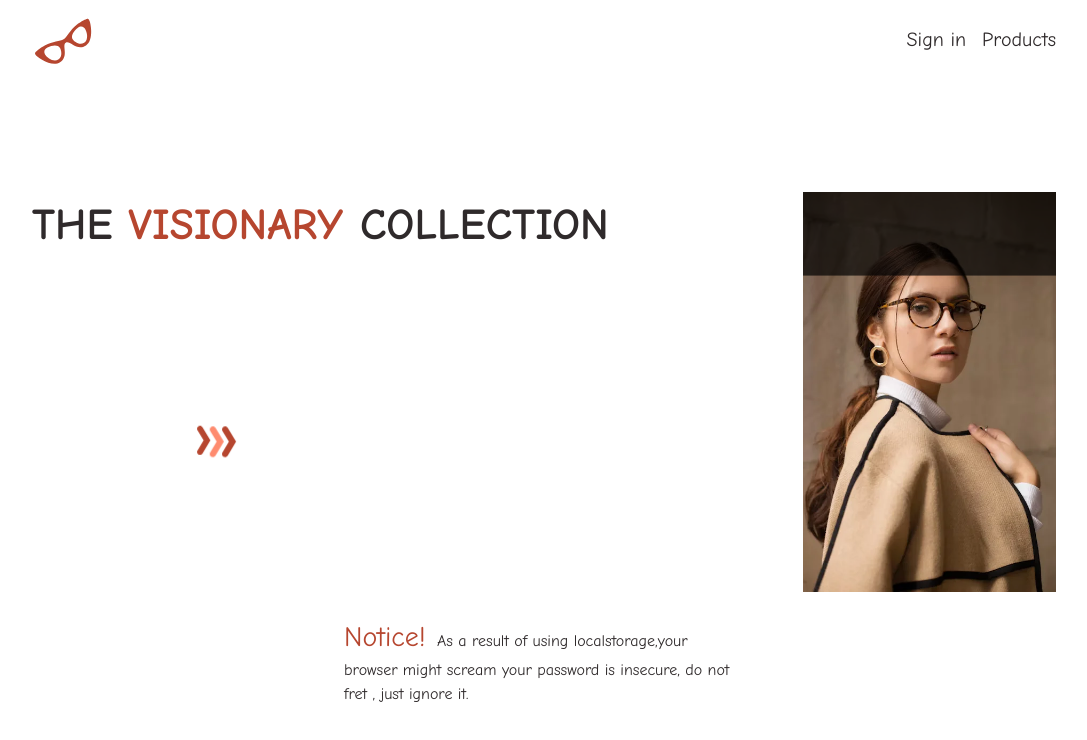
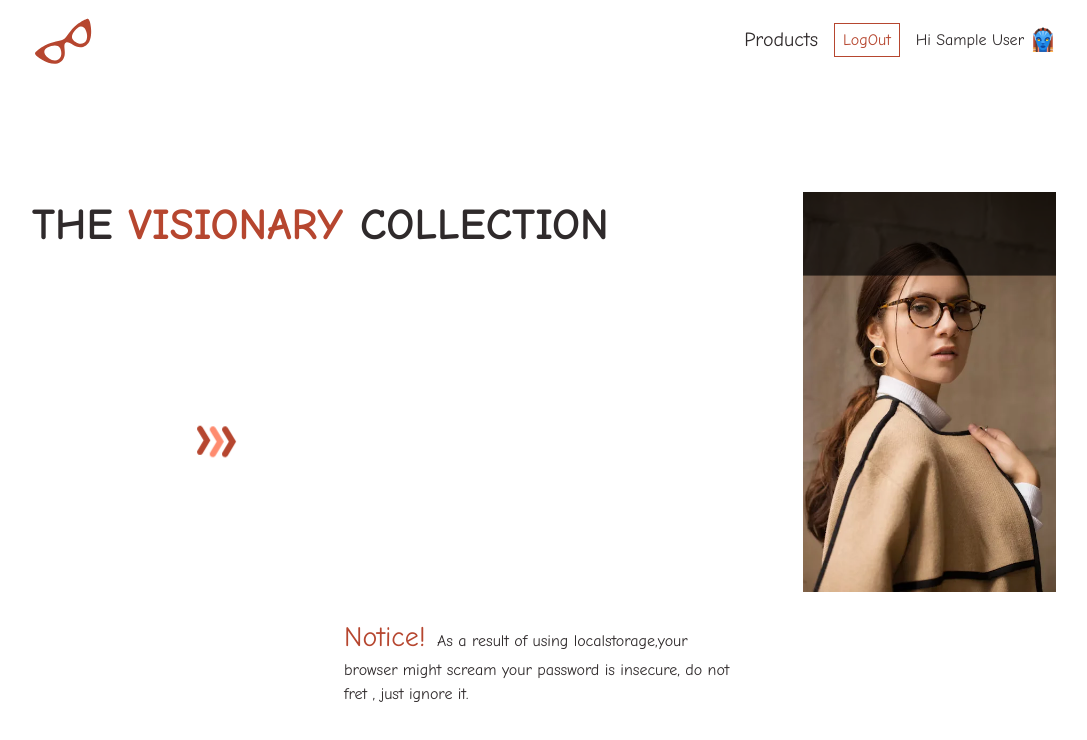
Before and after one commit to talentlessDeveloper/vue-cart, a Vue app: page / in a window 1280 px wide. Shown: the top 740 px of the page, without its empty margins (96-1183 px from the left). Built offline with nearby package versions, Linux system fonts and the light colour scheme; no server answers; sample sign-in values are in the browser's storage.

Commit message:
removed userStore and used authStore including composable

```diff
--- a/src/layout/Header.vue
+++ b/src/layout/Header.vue
@@ -1,18 +1,18 @@
 <script setup>
-import { ref, computed } from "vue";
-import { RouterLink, RouterView, useRoute, useRouter } from "vue-router";
-import { useUserStore } from "../stores/user";
+import { ref } from "vue";
+import { RouterLink, RouterView, useRouter } from "vue-router";
+import { useAuthStore } from "../stores/auth";
 
 import HeaderMenuVue from "../layout/HeaderMenu.vue";
 import Avatar from "../components/Avatar.vue";
 
 import { useLoggedInUser } from "../composable/getUser";
 
-const userStore = useUserStore();
+const authStore = useAuthStore();
 const openMenu = ref(false);
 const router = useRouter();
 
-const { user } = useLoggedInUser();
+const { isAuthenticated } = useLoggedInUser();
 
 // const username = computed(() => {
 //   if (user.value.name) {
@@ -21,9 +21,7 @@ const { user } = useLoggedInUser();
 // });
 
 const handleLogOut = () => {
-  userStore.user = null;
-  userStore.logOut();
-  console.log(userStore.user);
+  authStore.signOut();
   router.push("/sign-in");
 };
 </script>
@@ -36,9 +34,6 @@ const handleLogOut = () => {
       </RouterLink>
 
       <ul class="nav-ul">
-        <li>
-          <RouterLink to="./sign-in">Sign in</RouterLink>
-        </li>
         <!-- <li>
           <RouterLink to="sign-up">Sign up</RouterLink>
         </li> -->
@@ -46,18 +41,23 @@ const handleLogOut = () => {
           <RouterLink to="products">Products</RouterLink>
         </li>
 
-        <li v-if="user">
+        <li v-if="isAuthenticated">
           <button @click="handleLogOut" class="logout-btn">LogOut</button>
         </li>
-        <li v-show="user" class="avatar">
-          <p>Hi {{ user ? user.name : "" }}</p>
+        <li v-else>
+          <RouterLink to="/sign-in">Sign in</RouterLink>
+        </li>
+        <li v-show="isAuthenticated" class="avatar">
+          <p>
+            Hi {{ isAuthenticated ? authStore.user?.displayName || "" : "" }}
+          </p>
           <Avatar />
         </li>
       </ul>
       <div class="avatar-mobile">
-        <div v-show="user" class="avatar">
+        <div v-show="isAuthenticated" class="avatar">
           <p :class="{ open: openMenu === true }">
-            Hi {{ user ? user.name : "" }}
+            Hi {{ isAuthenticated ? authStore.user?.displayName || "" : "" }}
           </p>
           <Avatar />
         </div>
```
